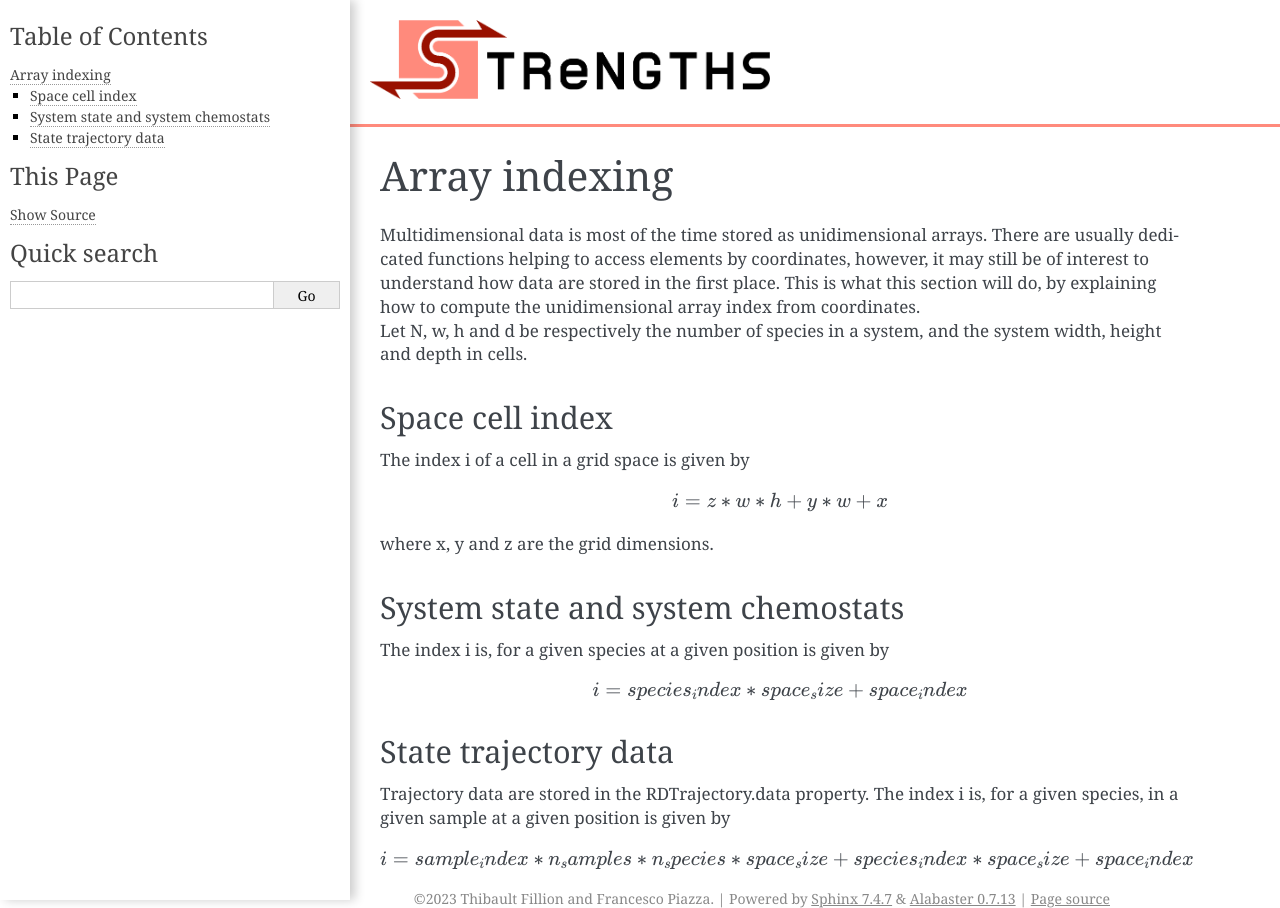
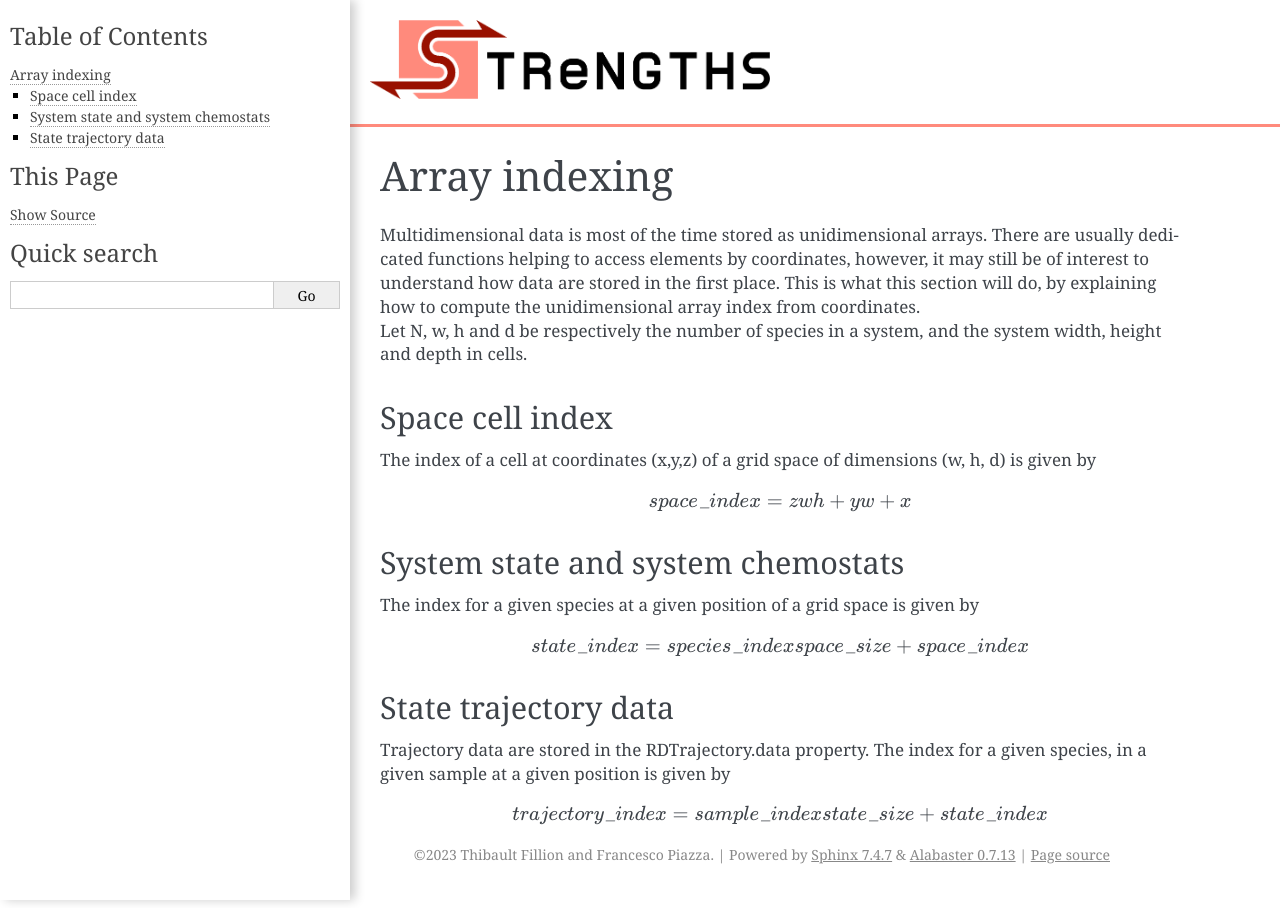
Before and after one commit to ThibaultFillion/strengths, a Sphinx documentation site: the page built from documentation/indexing.rst, in a window 1280 px wide. Built offline with Sphinx 7.4.7, drawn with Linux system fonts in a browser that asks for light colours.

Commit message:
Update indexing.rst
clarifying a bit the indexing

```diff
--- a/documentation/indexing.rst
+++ b/documentation/indexing.rst
@@ -12,29 +12,27 @@ Let N, w, h and d be respectively the number of species in a system, and the sys
 Space cell index
 ----------------
 
-The index i of a cell in a grid space is given by
+The index of a cell at coordinates (x,y,z) of a grid space of dimensions (w, h, d) is given by
 
 .. math::
 
-  i = z * w*h + y*w + x
-
-where x, y and z are the grid dimensions.
+  \textit{space_index} = z w h + y w + x
 
 System state and system chemostats
 ----------------------------------
 
-The index i is, for a given species at a given position is given by
+The index for a given species at a given position of a grid space is given by
 
 .. math::
 
-  i = species_index * space_size + space_index
+  \textit{state_index} = \textit{species_index} \textit{space_size} + \textit{space_index}
 
 State trajectory data
 ---------------------
 
 Trajectory data are stored in the RDTrajectory.data property.
-The index i is, for a given species, in a given sample at a given position is given by
+The index for a given species, in a given sample at a given position is given by
 
 .. math::
 
-  i = sample_index * n_samples*n_species*space_size + species_index*space_size + space_index
+  \textit{trajectory_index} = \textit{sample_index} \textit{state_size} + \textit{state_index}
```
